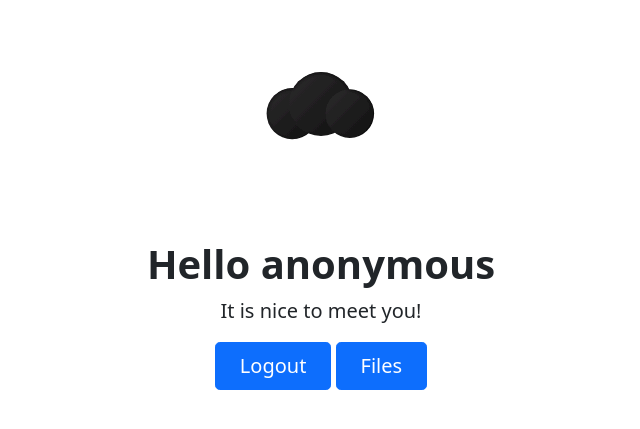
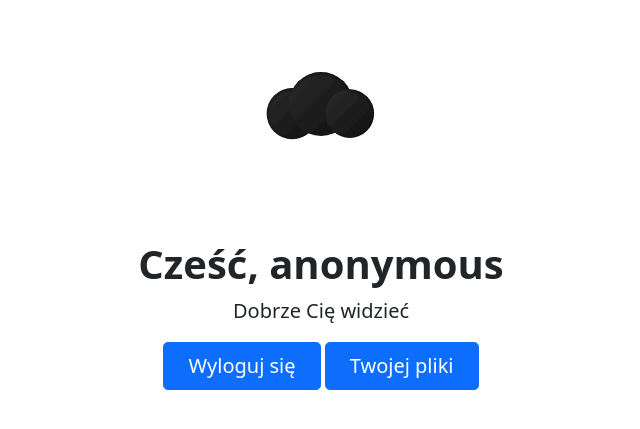
Before and after one commit to zasilacz-szklanki/GutenHieben, a Flask app: page / in a window 1280 px wide. Shown: the top 429 px of the page, without its empty margins (319-959 px from the left). Run offline with Flask 3, Linux system fonts and the light colour scheme; some libraries are stand-ins or nearby versions.

Commit message:
Presentation II

```diff
--- a/templates/files.html
+++ b/templates/files.html
@@ -7,7 +7,6 @@
 <body>
     <div class="container my-4">
 
-        <!-- Sekcja komunikatów -->
         {% with messages = get_flashed_messages(with_categories=true) %}
           {% if messages %}
             {% for category, message in messages %}
@@ -34,10 +33,9 @@
                     <td>{{ file.name }}</td>
                     <td>{{ file.last_modified.strftime('%Y-%m-%d %H:%M:%S') }}</td>
                     <td class="d-flex gap-2">
-                        <!-- Pobieranie -->
+
                         <a href="{{ url_for('download', filename=file.name) }}" class="btn btn-sm btn-success">Pobierz</a>
 
-                        <!-- Usuwanie -->
                         <form method="post" action="{{ url_for('delete_file') }}" onsubmit="return confirm('Usunąć plik {{ file.name }}?');">
                             <input type="hidden" name="filename" value="{{ file.name }}">
                             <button type="submit" class="btn btn-sm btn-danger">Usuń</button>
@@ -57,7 +55,7 @@
             <button type="submit" class="btn btn-primary">Prześlij plik</button>
         </form>
 
-        <a href="{{ url_for('index') }}" class="btn btn-secondary btn-lg px-4 gap-3 mt-3">Back</a>
+        <a href="{{ url_for('index') }}" class="btn btn-secondary btn-lg px-4 gap-3 mt-3">Powrót</a>
     </div>
 
     <script src="{{ url_for('static', filename='bootstrap/js/bootstrap.bundle.min.js') }}"></script>
--- a/templates/index.html
+++ b/templates/index.html
@@ -9,12 +9,12 @@
      <main>
         <div class="px-4 py-3 my-2 text-center">
             <img class="d-block mx-auto mb-4" src="{{ url_for('static', filename='images/black_cloud_logo.svg') }}" alt="Logo" width="192" height="192"/>
-            <h1 class="display-6 fw-bold">Hello {{name}}</h1>
+            <h1 class="display-6 fw-bold">Cześć, {{name}}</h1>
             <p class="fs-5">
-                It is nice to meet you!
+                Dobrze Cię widzieć
             </p>
-            <a href="{{ url_for('logout') }}" class="btn btn-primary btn-lg px-4 gap-3">Logout</a>
-            <a href="{{ url_for('files') }}" class="btn btn-primary btn-lg px-4 gap-3">Files</a>
+            <a href="{{ url_for('logout') }}" class="btn btn-primary btn-lg px-4 gap-3">Wyloguj się</a>
+            <a href="{{ url_for('files') }}" class="btn btn-primary btn-lg px-4 gap-3">Twojej pliki</a>
           </div>
      </main>
    </body>
```
